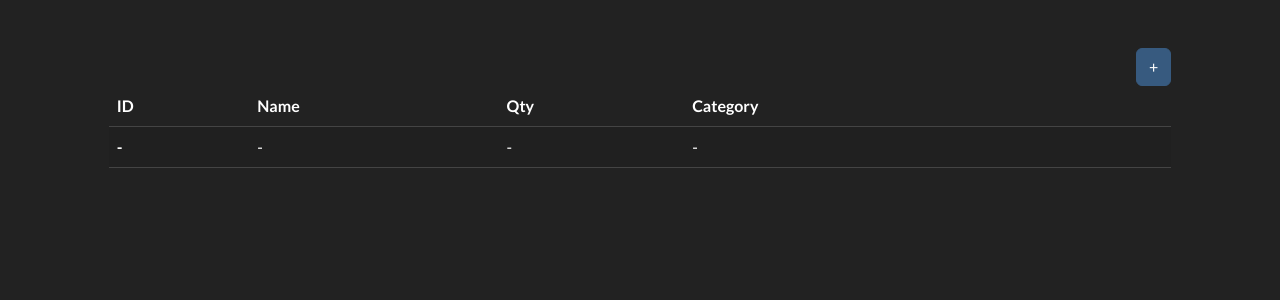
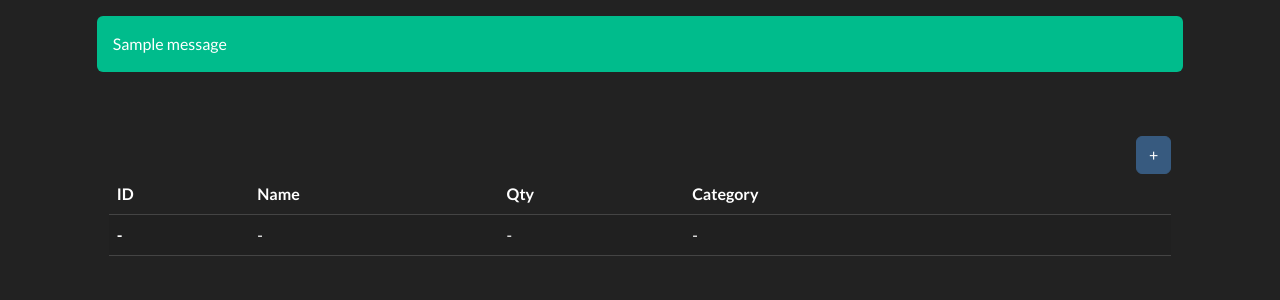
Before and after one commit to RaphaelIsaiah/Two-and-Five-Inventory-Manager, a Django app: page /dashboard/ in a window 1280 px wide. Shown: the part 72-372 px from the top of the page. Run offline with Django 5.2, Linux system fonts and the light colour scheme; a user stored in the database is signed in; data comes from the database, SQL or seed files in the repository; both versions use the stored data as it was after the commit; one stand-in notice (Sample message) is shown.

Commit message:
Functionality enabling warnings and color indicators for inventory quantity counts done.

```diff
--- a/two_and_five_inventory_manager/inventory/templates/inventory/dashboard.html
+++ b/two_and_five_inventory_manager/inventory/templates/inventory/dashboard.html
@@ -1,6 +1,22 @@
 {% extends "inventory/base.html" %}
 
 {% block content %}
+{% if messages %}
+<div class="row mt-3">
+    {% for message in messages %}
+    {% if message.tags == 'error' %}
+    <div class="col-md-10 col-12 mx-auto alert alert-warning">
+        {{ message }}
+    </div>
+    {% else %}
+    <div class="col-md-10 col-12 mx-auto alert alert-success">
+        {{ message }}
+    </div>
+    {% endif %}
+    {% endfor %}
+</div>
+{% endif %}
+</div>
 <div class="row">
     <div class="col-md-10 col-12 mx-auto mt-5">
         <div class="d-flex justify-content-end">
@@ -35,7 +51,11 @@
                 <tr>
                     <th scope="row">{{ item.id }}</th>
                     <td>{{ item.name }}</td>
-                    <td>{{ item.quantity }}</td>
+                    {% if item.id in low_inventory_ids %}
+                    <td class="text-danger">{{ item.quantity }}</td>
+                    {% else %}
+                    <td class="text-success">{{ item.quantity }}</td>
+                    {% endif %}
                     <td>{{ item.category.name }}</td>
                     <td>
                         <a href="{% url 'edit-item' item.id %}" class="btn btn-outline-warning">Edit</a>
--- a/two_and_five_inventory_manager/inventory/views.py
+++ b/two_and_five_inventory_manager/inventory/views.py
@@ -5,6 +5,8 @@
 from django.contrib.auth.mixins import LoginRequiredMixin
 from .forms import UserRegisterForm, InventoryItemForm
 from .models import InventoryItem, Category
+from two_and_five_inventory_manager.settings import LOW_QUANTITY
+from django.contrib import messages
 
 
 class Index(TemplateView):
@@ -17,7 +19,30 @@
             "id"
         )  # gets all the items for this user and orders them by the id.
 
-        return render(request, "inventory/dashboard.html", {"items": items})
+        low_inventory = InventoryItem.objects.filter(
+            user=self.request.user.id, quantity__lte=LOW_QUANTITY
+        )
+
+        # Error Messages that show when inventory count is low
+        if low_inventory.count() > 0:
+            if low_inventory.count() > 1:
+                messages.error(
+                    request, f"{low_inventory.count()} items have low inventory"
+                )
+            else:
+                messages.error(
+                    request, f"{low_inventory.count()} item has low inventory"
+                )
+
+        low_inventory_ids = InventoryItem.objects.filter(
+            user=self.request.user.id, quantity__lte=LOW_QUANTITY
+        ).values_list("id", flat=True)
+
+        return render(
+            request,
+            "inventory/dashboard.html",
+            {"items": items, "low_inventory_ids": low_inventory_ids},
+        )
 
 
 class SignUpView(View):
--- a/two_and_five_inventory_manager/two_and_five_inventory_manager/settings.py
+++ b/two_and_five_inventory_manager/two_and_five_inventory_manager/settings.py
@@ -130,3 +130,5 @@
 
 LOGIN_REDIRECT_URL = "/dashboard"
 LOGIN_URL = "login"
+
+LOW_QUANTITY = 5
```
Also changed, not shown: two_and_five_inventory_manager/db.sqlite3.
